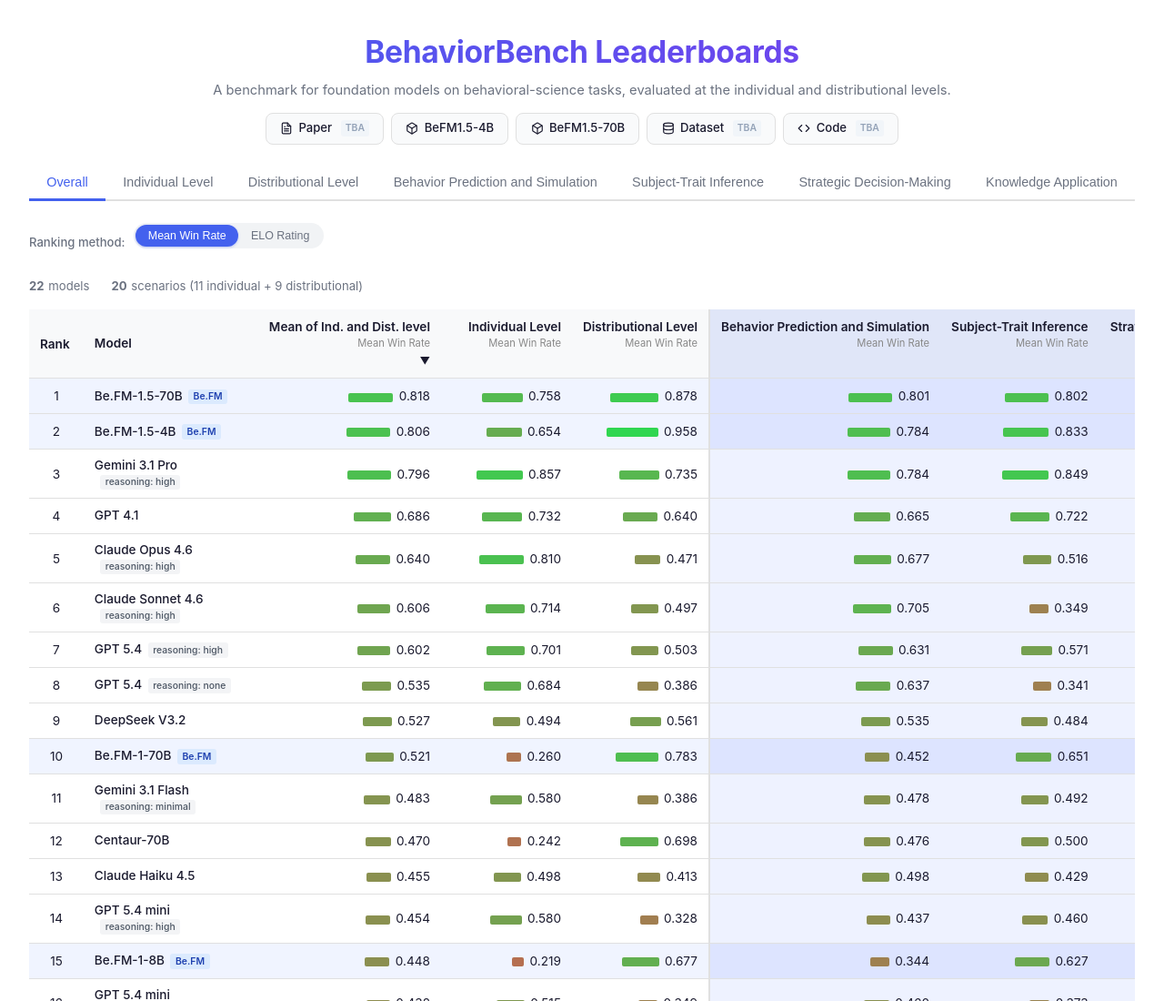
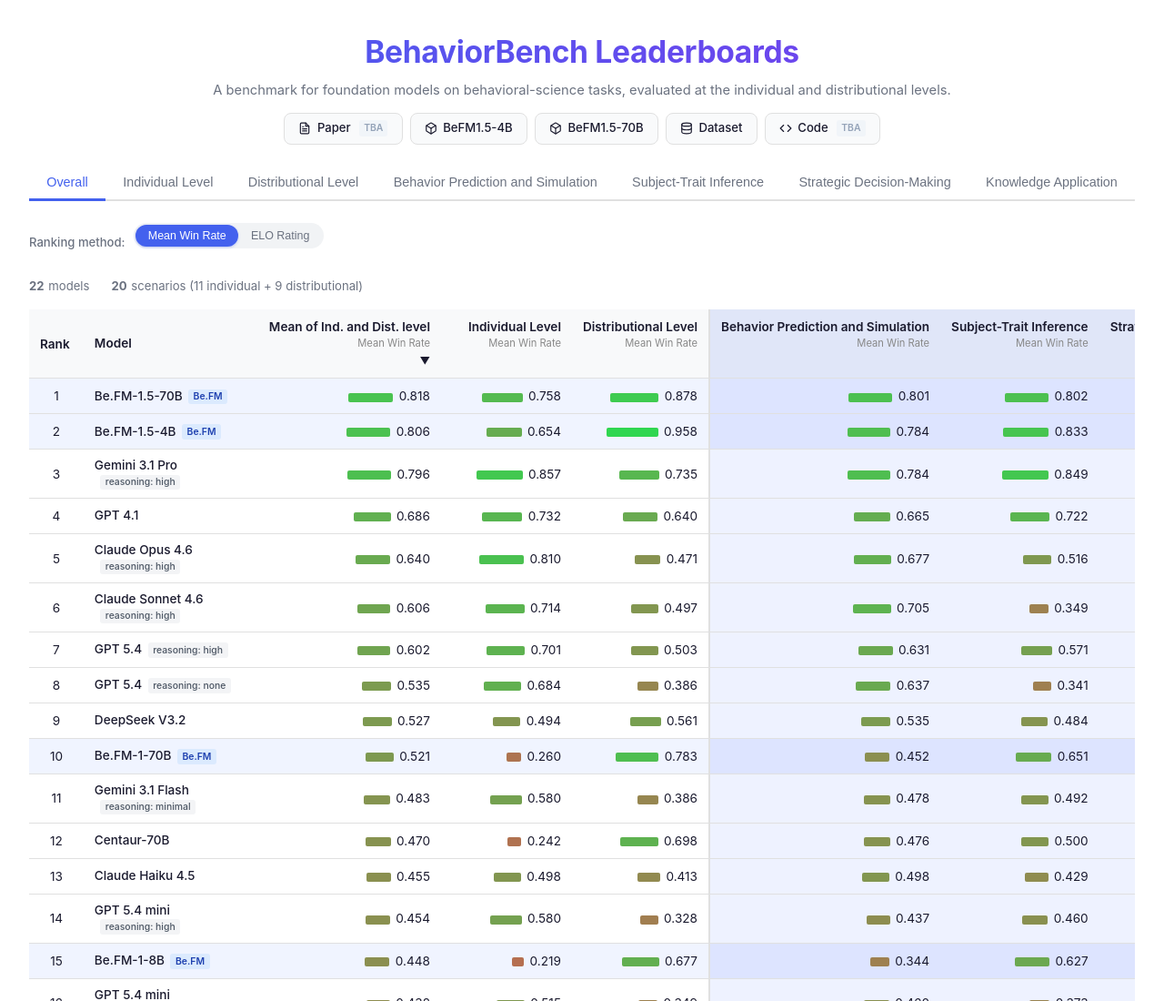
Before and after one commit to umich-foreseer/behaviorbench, a plain HTML site: page index.html in a window 1280 px wide. Shown: the top 1100 px of the page at 91% size. Drawn offline with Linux system fonts and the light colour scheme.

Commit message:
Link BehaviorBench dataset

```diff
--- a/index.html
+++ b/index.html
@@ -404,11 +404,10 @@
       <svg viewBox="0 0 24 24" fill="none" stroke="currentColor" stroke-linecap="round" stroke-linejoin="round" aria-hidden="true"><path d="M21 16V8a2 2 0 0 0-1-1.73l-7-4a2 2 0 0 0-2 0l-7 4A2 2 0 0 0 3 8v8a2 2 0 0 0 1 1.73l7 4a2 2 0 0 0 2 0l7-4A2 2 0 0 0 21 16z"/><path d="M3.27 6.96 12 12.01l8.73-5.05"/><path d="M12 22.08V12"/></svg>
       BeFM1.5-70B
     </a>
-    <span class="action-btn placeholder-action" title="Dataset (TBA)" aria-disabled="true">
+    <a class="action-btn" href="https://huggingface.co/datasets/befm/BehaviorBench" target="_blank" rel="noopener noreferrer" title="BehaviorBench dataset on Hugging Face">
       <svg viewBox="0 0 24 24" fill="none" stroke="currentColor" stroke-linecap="round" stroke-linejoin="round" aria-hidden="true"><ellipse cx="12" cy="5" rx="9" ry="3"/><path d="M3 5v14c0 1.66 4.03 3 9 3s9-1.34 9-3V5"/><path d="M3 12c0 1.66 4.03 3 9 3s9-1.34 9-3"/></svg>
       Dataset
-      <span class="placeholder-tag">TBA</span>
-    </span>
+    </a>
     <span class="action-btn placeholder-action" title="Code (TBA)" aria-disabled="true">
       <svg viewBox="0 0 24 24" fill="none" stroke="currentColor" stroke-linecap="round" stroke-linejoin="round" aria-hidden="true"><path d="m16 18 6-6-6-6"/><path d="m8 6-6 6 6 6"/></svg>
       Code
```
